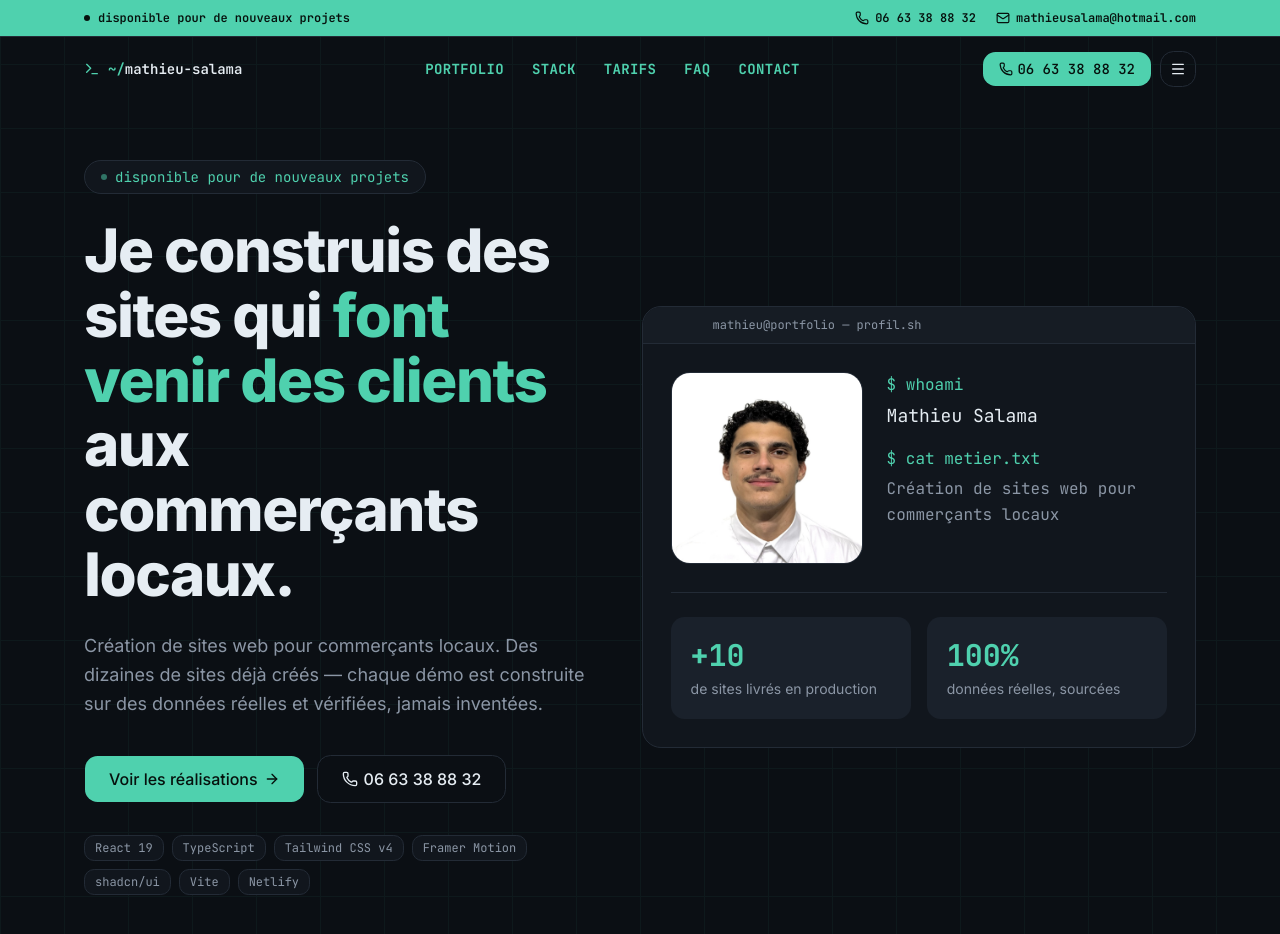
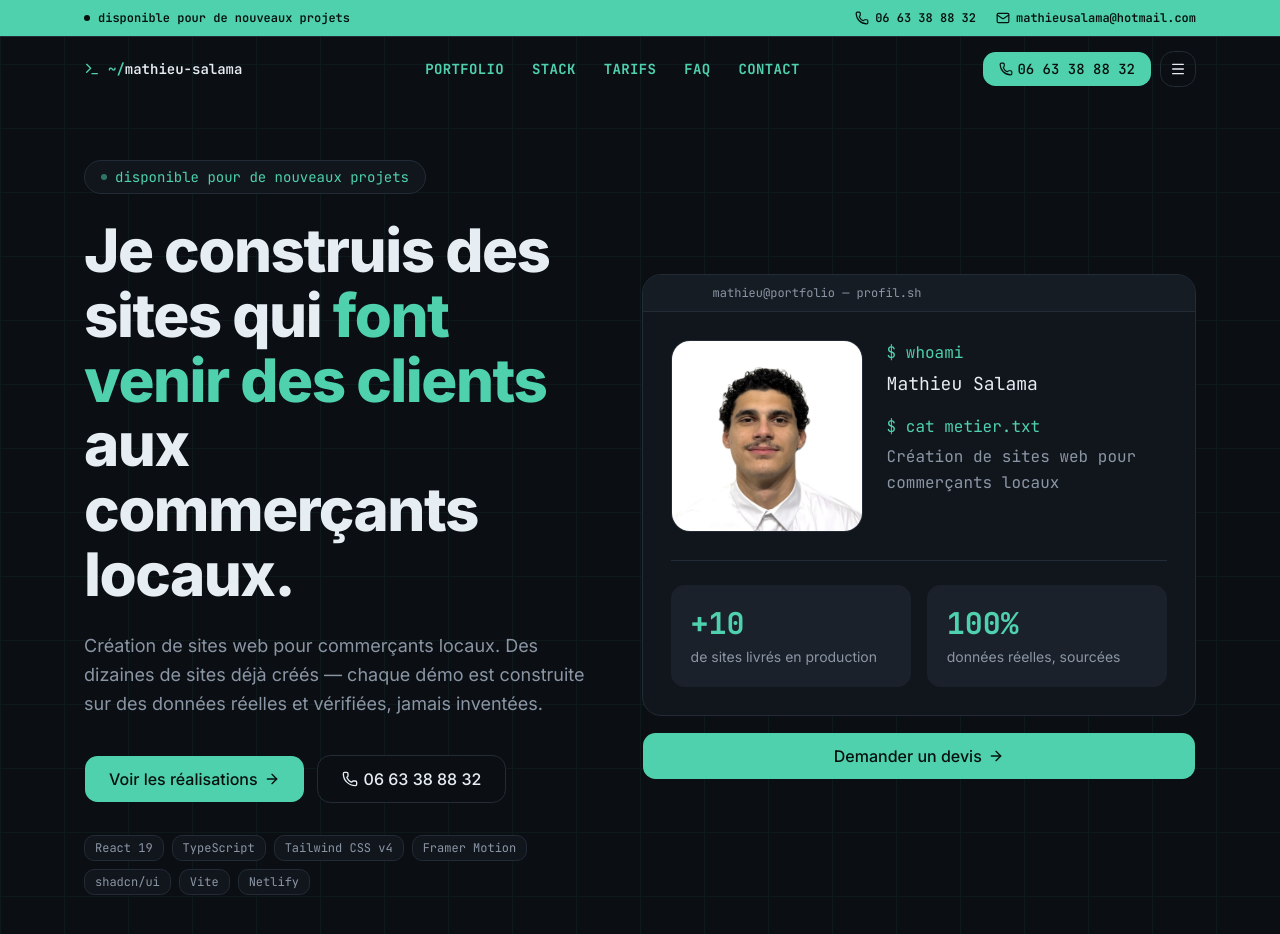
Before and after one commit to mathieusalama24-commits/mathieu-salama-portfolio, a React (Vite) app: page / in a window 1280 px wide. Shown: the top 934 px of the page. Built offline with nearby package versions, Linux system fonts and the light colour scheme.

Commit message:
Add quote button to hero

```diff
--- a/src/components/sections/Hero.tsx
+++ b/src/components/sections/Hero.tsx
@@ -1,12 +1,15 @@
+import { useState } from "react";
 import { motion, useReducedMotion } from "framer-motion";
 import { ArrowRight, Phone } from "lucide-react";
 import { Button } from "@/components/ui/button";
 import { TerminalWindow } from "@/components/ui/TerminalWindow";
 import { profile, stackBadges } from "@/data/content";
 import { fadeInUp, revealOnMount, staggerContainer } from "@/lib/motion";
+import { DevisDrawer } from "./DevisDrawer";
 
 export function Hero() {
   const reducedMotion = useReducedMotion();
+  const [devisOpen, setDevisOpen] = useState(false);
 
   return (
     <section
@@ -116,6 +119,21 @@ export function Hero() {
               </div>
             </div>
           </TerminalWindow>
+
+          <Button
+            type="button"
+            className="mt-4 h-12 w-full rounded-lg px-6 text-base"
+            onClick={() => setDevisOpen(true)}
+          >
+            Demander un devis
+            <ArrowRight aria-hidden="true" />
+          </Button>
+
+          <DevisDrawer
+            open={devisOpen}
+            onClose={() => setDevisOpen(false)}
+            defaultTier={null}
+          />
         </motion.div>
       </div>
     </section>
```
